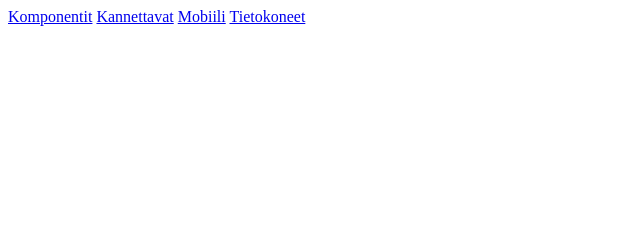
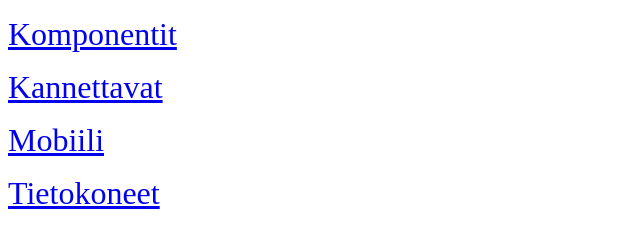
Before and after one commit to vivainio/fastmuro, a plain HTML site: page site/index.html in a window 1280 px wide. Shown: the whole page, without its empty margins (0-640 px from the left). Drawn offline with Linux system fonts and the light colour scheme.

Commit message:
bigger buttons on front page

```diff
--- a/site/index.html
+++ b/site/index.html
@@ -3,11 +3,19 @@
 <head>
 	<meta name="viewport" content="width=device-width, initial-scale=1">
 	<title>FastMuro MuroBBS cache</title>
+
+	<style type="text/css">
+		.ll {
+			font-size:2em;
+			margin-top: 0.5em;
+			display: block;
+		}
+	</style>
 </head>
 <body>
-<a href="Komponentit.html">Komponentit</a>
-<a href="Kannettavat.html">Kannettavat</a>
-<a href="Mobiili.html">Mobiili</a>
-<a href="Tietokoneet.html">Tietokoneet</a>
+<a class="ll" href="Komponentit.html">Komponentit</a>
+<a class="ll" href="Kannettavat.html">Kannettavat</a>
+<a class="ll" href="Mobiili.html">Mobiili</a>
+<a class="ll" href="Tietokoneet.html">Tietokoneet</a>
 </body>
 </html>
```
